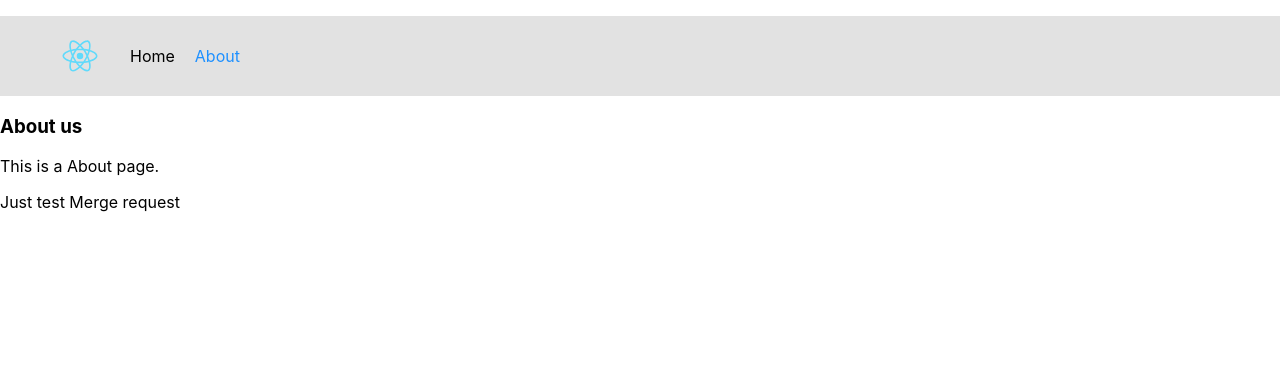
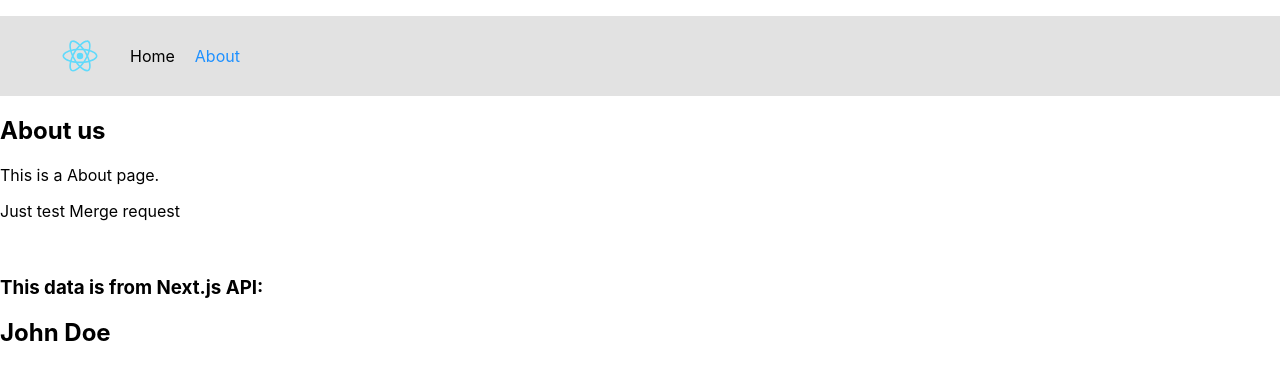
Before and after one commit to AlexShan2008/next-storyblok, a Next.js app: page /about in a window 1280 px wide. Shown: the top 380 px of the page. Built offline with nearby package versions, Linux system fonts and the light colour scheme.

Commit message:
feat: update data from Next.js API

```diff
--- a/pages/about/index.tsx
+++ b/pages/about/index.tsx
@@ -1,13 +1,36 @@
+import { useState, useEffect } from "react";
+
 import type { NextPage } from "next";
 
 import Layout from "@components/Layout";
 
 const About: NextPage = () => {
+  const [name, setName] = useState("");
+
+  useEffect(() => {
+    const fetchData = async () => {
+      await fetch("/api/hello")
+        .then((response) => response.json())
+        .then((res) => {
+          setName(res.name);
+        });
+    };
+
+    fetchData();
+  }, []);
+
   return (
     <Layout>
-      <h3>About us</h3>
+      <h2>About us</h2>
       <p>This is a About page.</p>
       <p>Just test Merge request</p>
+
+      <br />
+
+      <section>
+        <h3>This data is from Next.js API:</h3>
+        <h2> {name}</h2>
+      </section>
     </Layout>
   );
 };
```
Also changed, not shown: pages/api/hello.ts (+4 -4 lines).
